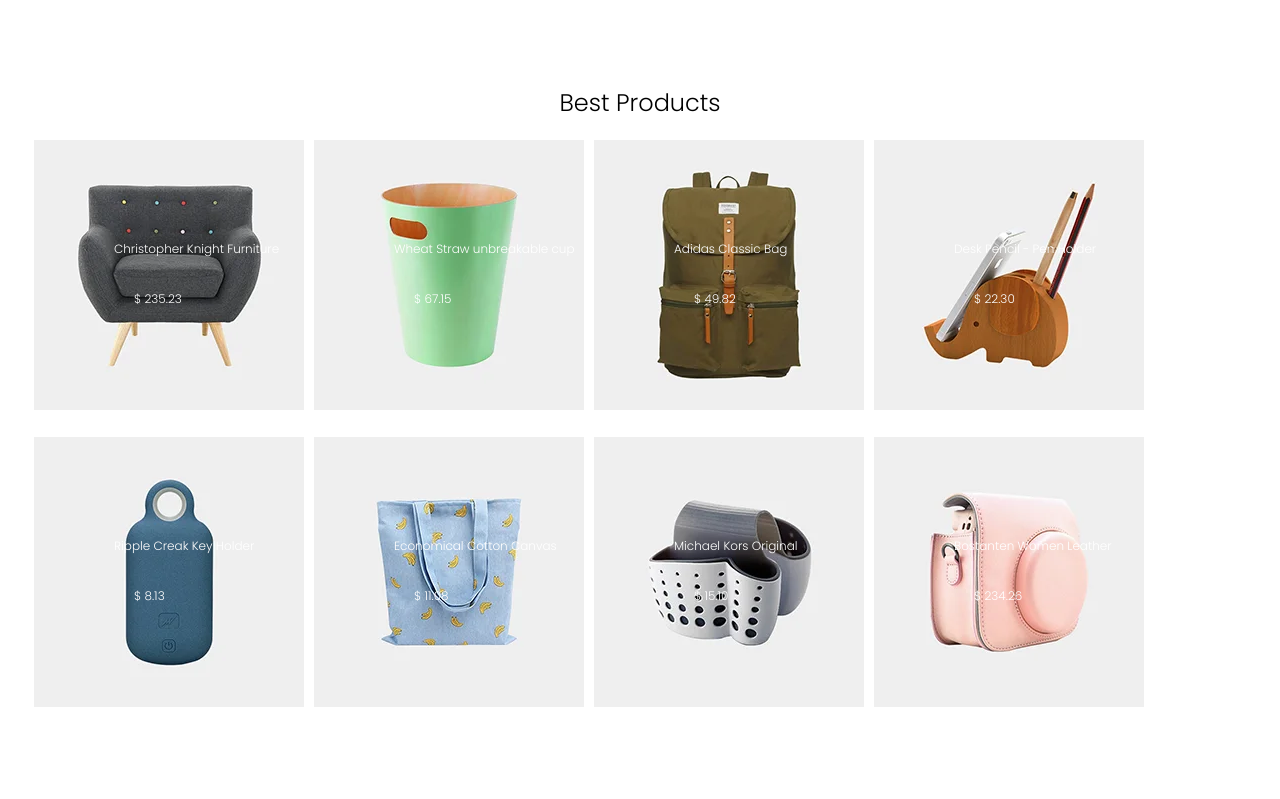
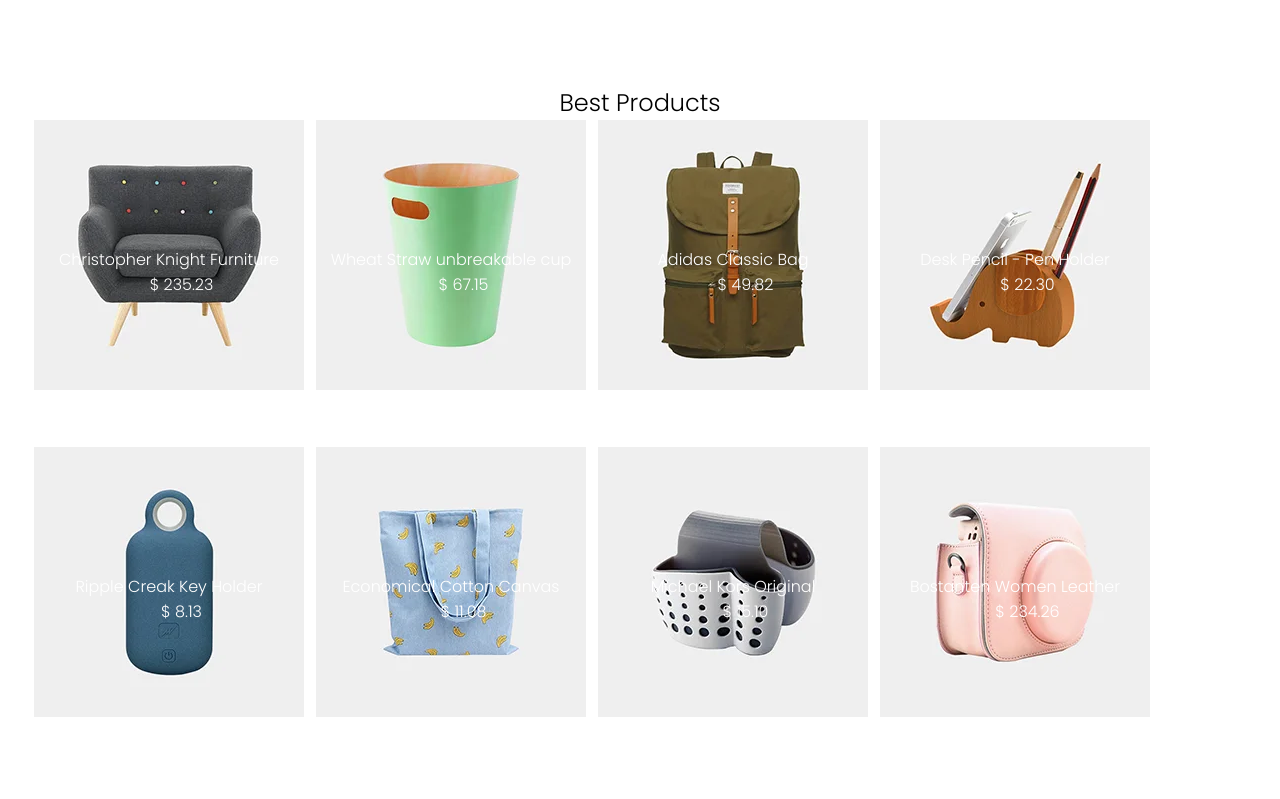
Before and after one commit to itsclick/C4---Group-10, a plain HTML site: page index.html in a window 1280 px wide. Shown: the part 1240-2039 px from the top of the page. Drawn offline with nearby package versions, Linux system fonts and the light colour scheme.

Commit message:
corrected kwames work

```diff
--- a/css/style.css
+++ b/css/style.css
@@ -326,3 +326,30 @@ ul li a {
   font: 9px;
   font-family: Poppins;
 }
+
+
+
+.products{
+  display: flex;
+  flex-wrap: wrap;
+}
+
+
+
+  .products_item:not(last-child){
+    margin-right: 12px;
+  }
+  .pname{
+    position: relative;
+    bottom: 150px;
+    color: #fff;
+    text-align: center;
+    font-family: poppins;
+  }
+  .price{
+    position: relative;
+    bottom: 150px;
+    padding-left: 25px;
+    color: #fff;
+    text-align: center;
+  }
--- a/index.html
+++ b/index.html
@@ -72,56 +72,71 @@
         </div>
       </div>
      </section>
+
+
      <section class="best-products">
       <div class="container">
         <h2>Best Products</h2>
-        <div class="product-items">
-          <div class="group-one flexy">
+
+
 <div class="products">
+
+  <div class="products_item">
     <img src="./assets/pr1.png" alt="chair" class="image">
-              <p>Christopher Knight Furniture</p>
-              <p class="price">$ 235.23</p>
+    <div class="pname">Christopher Knight Furniture</div>
+    <div class="price">$ 235.23</div>
 
   </div>
-            <div class="products">
+
+  <div class="products_item">
     <img src="./assets/pr2.png" alt="cup" class="image">
-              <p>Wheat Straw unbreakable cup</p>
-              <p class="price">$ 67.15</p>
+    <div class="pname">Wheat Straw unbreakable cup</div>
+    <div class="price">$ 67.15</div>
+
   </div>
-            <div class="products">
+
+  <div class="products_item">
     <img src="./assets/pr3.png" alt="bag" class="image">
-              <p>Adidas Classic Bag</p>
-              <p class="price">$ 49.82</p>
+    <div class="pname">Adidas Classic Bag</div>
+    <div class="price">$ 49.82</div>
+
   </div>
-            <div class="products">
+
+  <div class="products_item">
     <img src="./assets/pr4.png" alt="holder" class="image">
-              <p>Desk Pencil - Pen Holder</p>
-              <p class="price">$ 22.30</p>
+    <div class="pname">Desk Pencil - Pen Holder</div>
+    <div class="price">$ 22.30</div>
+
   </div>
+
+  <div class="products_item">
+    <img src="./assets/pr5.png" alt="chair" class="image">
+    <div class="pname">Ripple Creak Key Holder</div>
+    <div class="price">$ 8.13</div>
+
   </div>
+
+  <div class="products_item">
+    <img src="./assets/pr6.png" alt="cup" class="image">
+    <div class="pname">Economical Cotton Canvas</div>
+    <div class="price">$ 11.08</div>
+
   </div>
-        <div class="group-two-container flexy">
-            <div class="products">
-              <img src="./assets/pr5.png" alt="chair" class="image">
-              <p>Ripple Creak Key Holder</p>
-              <p class="price">$ 8.13</p>
-            </div>
-            <div class="products">
-              <img src="./assets/pr6.png" alt="cup" class="image">
-              <p>Economical Cotton Canvas</p>
-              <p class="price">$ 11.08</p>
-            </div>
-            <div class="products">
+  <div class="products_item">
     <img src="./assets/pr7.png" alt="bag" class="image">
-              <p>Michael Kors Original</p>
+    <p class="pname">Michael Kors Original</p>
     <p class="price">$ 15.10</p>
   </div>
-            <div class="products">
+  <div class="products_item">
     <img src="./assets/pr8.png" alt="holder" class="image">
-              <p>Bostanten Women Leather</p>
+    <p class="pname">Bostanten Women Leather</p>
     <p class="price">$ 234.26</p>
   </div>
+
 </div>
+
+
+
       </div>
     </section>
    <!-- Recent news-->
```
Lines whose indentation alone changed are shown as unchanged.
